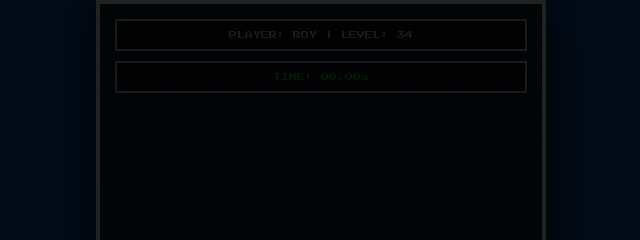
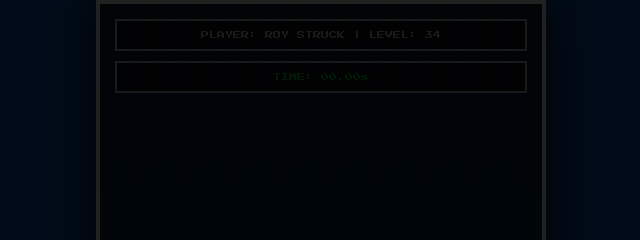
Before and after one commit to islanisaaa/lap-34, a plain HTML site: page index.html in a window 1280 px wide. Shown: the top 240 px of the page, 319-959 px from the left. Drawn offline with nearby package versions, Linux system fonts and the light colour scheme.

Commit message:
Update index.html

```diff
--- a/index.html
+++ b/index.html
@@ -214,7 +214,7 @@
 
         <div class="hud">
             <div class="hud-item">
-                PLAYER: ROY | LEVEL: 34
+                PLAYER: ROY STRUCK | LEVEL: 34
             </div>
             <div class="hud-item" style="color: #00ff41">
                 TIME: <span id="timer">00.00</span>s
```
